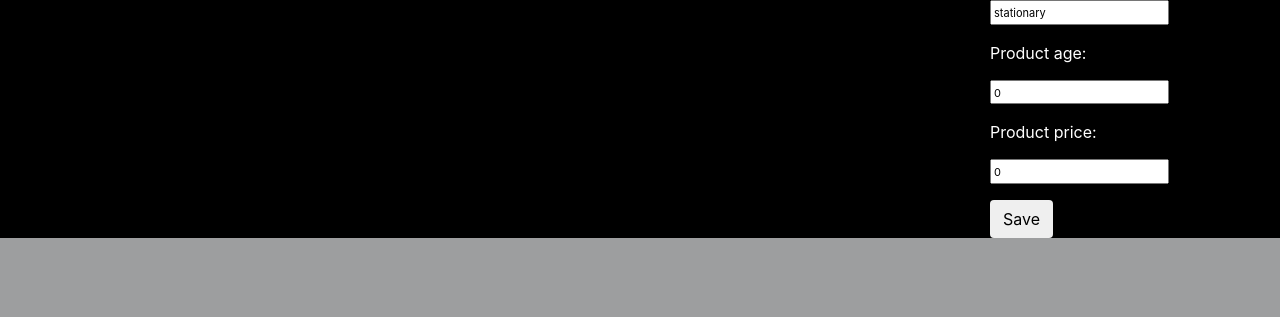
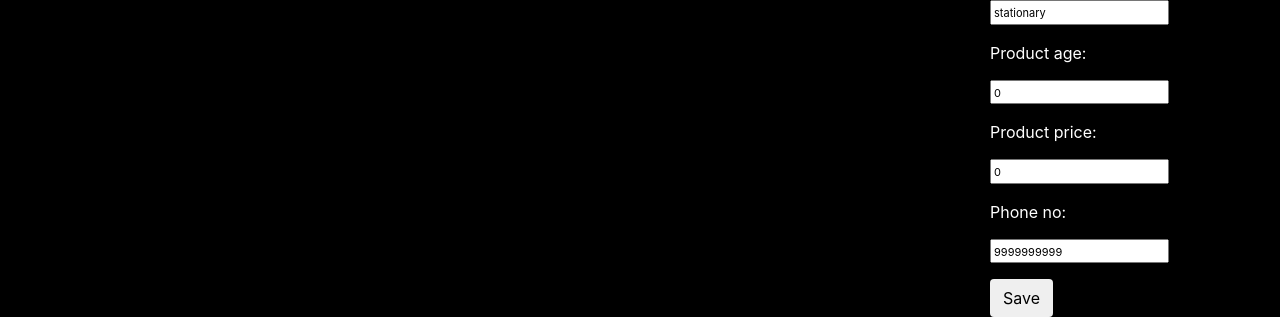
Before and after one commit to pravalikavis/studex, a Django app: page /upload.html in a window 1280 px wide; the page is wider, and only the part inside the window is pictured. Shown: the part 882-1199 px from the top of that part. Before the commit the page ends 1120 px from the top of that part, so only its background shows below. Run offline with Django 3.2, Linux system fonts and the light colour scheme; some libraries are stand-ins or nearby versions.

Commit message:
modified phnview

```diff
--- a/blog/forms.py
+++ b/blog/forms.py
@@ -6,7 +6,7 @@ class PostForm(forms.ModelForm):
 
     class Meta:
         model = Post
-        fields = ('title', 'text','add_image_url','product_type','product_age', 'product_price')
+        fields = ('title', 'text','add_image_url','product_type','product_age', 'product_price','phone_no')
 
 class UserRegistrationForm(forms.Form):
     username = forms.CharField(
--- a/blog/templates/blog/post_detail.html
+++ b/blog/templates/blog/post_detail.html
@@ -14,7 +14,7 @@
             <img style="float:right;" src="{{ post.add_image_url }}"  >{{ post.text }}
         <h5>Average-Rating:</h5>{{ comment.rating__avg }}
 <h4>Price:</h4>{{ post.product_price }}
-<h4>Product Age:</h4>{{ post.product_age }}
+<h4>Product Age:</h4>{{ post.product_age }} years
         <h4>Product Type:</h4>{{ post.product_age }}
 
          <h4>Contact for more Details:</h4>{{ post.phone_no }}
```
